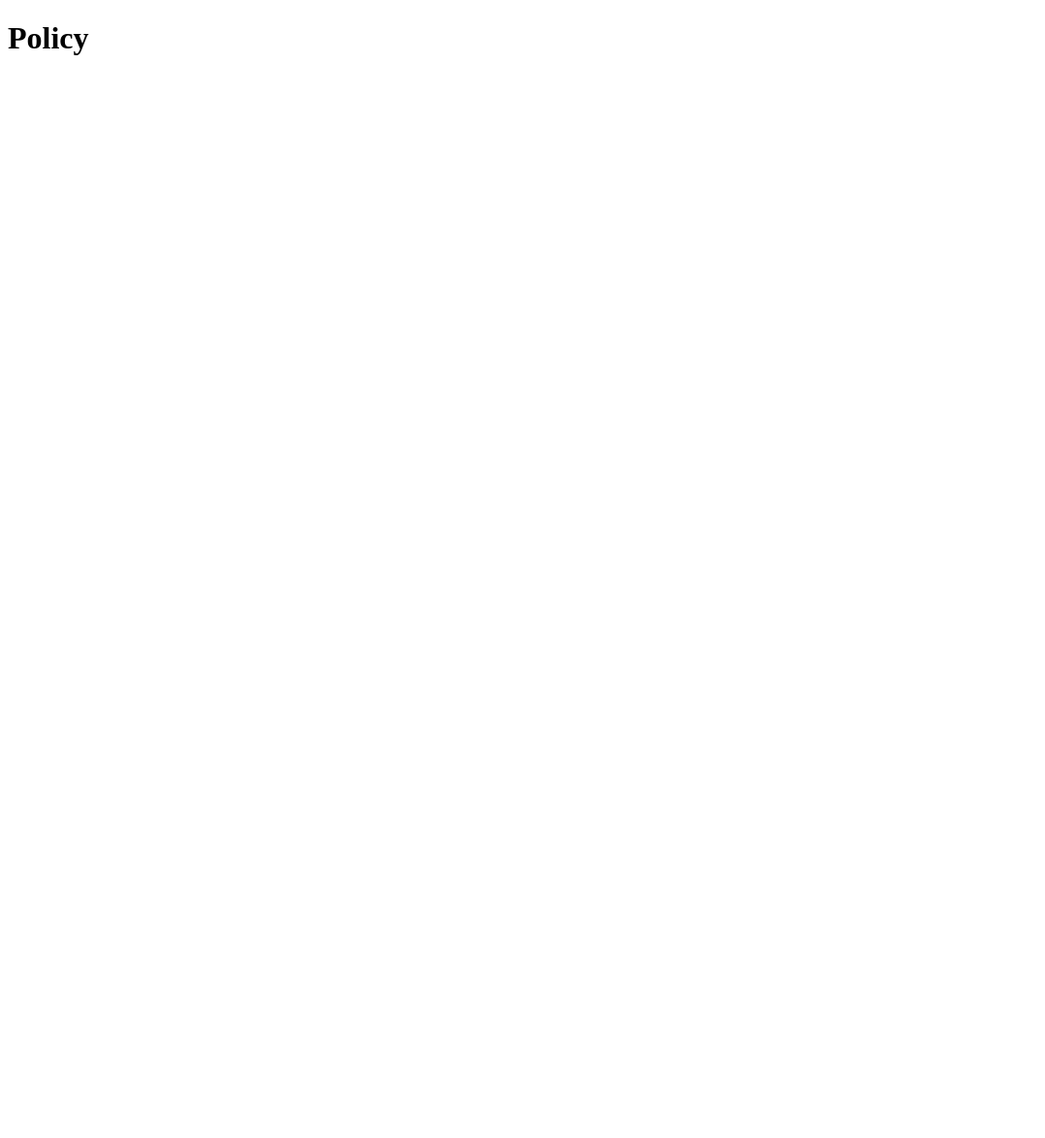
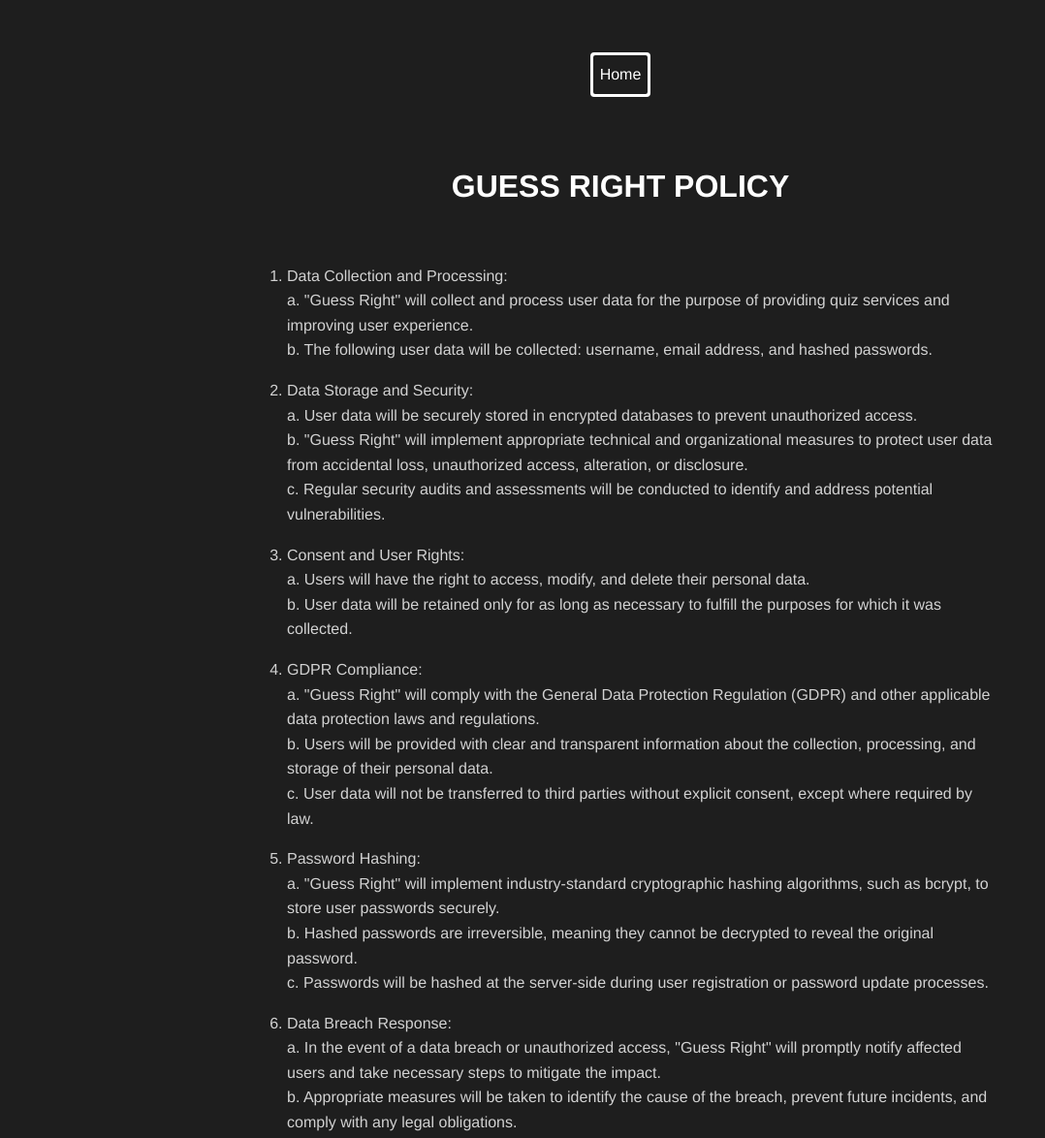
Before and after one commit to danielkert-dev/School-Project-2023, a plain HTML site: page frontend/static/policy.html in a window 1280 px wide. Shown: the whole page at 97% size, without its empty margins (0-1078 px from the left). Before the commit the page ends 800 px from the top, so only its background shows below. Drawn offline with nearby package versions, Linux system fonts and the light colour scheme.

Commit message:
commit may 21 18:31

```diff
--- a/frontend/create/quiz.create.js
+++ b/frontend/create/quiz.create.js
@@ -26,7 +26,6 @@
 
     <div class="create-button-container">
     <button class="back-button">Home</button>
-    <button class="create-tutorial">Tutorial</button>
     <button class="create-button">Create Quiz</button>
     </div>
 
@@ -51,10 +50,6 @@
     </div>
     </div>
   `;
-
-  document.querySelector(".create-tutorial").addEventListener("click", () => {
-    location.href = "./static/create.tutorial.html";
-  })
 
   document.querySelector(".add-question-button").addEventListener("click", () => {
       questionBoxAdd();
--- a/frontend/panel/panel.js
+++ b/frontend/panel/panel.js
@@ -20,16 +20,12 @@
 
     <div class="panel-control-buttons">
     <button class="back-button">Home</button>
-    <button class="panel-tutorial">Tutorial</button>
     </div>
 
     <div class="panel-items"></div>
     </div>
     `;
 
-        document.querySelector(".panel-tutorial").addEventListener("click", () => {
-            location.href = "./static/control.tutorial.html";
-        })
 
         document.querySelector(".back-button").addEventListener("click", () => {
             transition();
--- a/frontend/static/policy.html
+++ b/frontend/static/policy.html
@@ -1,14 +1,114 @@
-<!DOCTYPE html>
-<html lang="en">
-<head>
-    <meta charset="UTF-8">
-    <meta http-equiv="X-UA-Compatible" content="IE=edge">
-    <meta name="viewport" content="width=device-width, initial-scale=1.0">
-    <title>Document</title>
-</head>
-<body>
+<!DOCTYPE html><html><head>
+      <title>policy</title>
+      <meta charset="utf-8">
+      <meta name="viewport" content="width=device-width, initial-scale=1.0">
 
-    <h1>Policy</h1>
+      <link rel="stylesheet" href="file:///c:\Users\Daniel Kertsmik\.vscode\extensions\shd101wyy.markdown-preview-enhanced-0.6.8\node_modules\@shd101wyy\mume\dependencies\katex\katex.min.css">
 
-</body>
-</html>
+    </head>
+    <body for="html-export">
+      <div class="mume markdown-preview  ">
+      <style>
+
+html body{font-family:"Helvetica Neue",Helvetica,"Segoe UI",Arial,freesans,sans-serif;
+font-size:16px;
+line-height:1.6;
+overflow:initial;
+box-sizing:border-box;
+word-wrap:break-word}
+/* Please visit the URL below for more information: */
+/*   https://shd101wyy.github.io/markdown-preview-enhanced/#/customize-css */
+
+
+* {
+ background-color: #1e1e1e;
+ color: white;
+}
+
+h1 {
+ color: white;
+}
+
+li {
+ opacity: 0.8;
+}
+
+.items {
+
+  top: 3rem;
+  width: 60vw;
+  margin-left: auto;
+  margin-right: auto;
+
+  display: flex;
+  flex-direction: column;
+  align-items: center;
+  justify-content: center;
+}
+
+a {
+    text-decoration: none;
+    color: white;
+    outline: auto;
+    padding: .5rem;
+    margin: 3rem;
+}
+
+a:visited {
+    color: white;
+}
+
+</style>
+<div class="items">
+<a href="../index.html">Home</a>
+<h1>GUESS RIGHT POLICY</h1>
+
+<ol>
+<li>
+<p>Data Collection and Processing:<br>
+a. &quot;Guess Right&quot; will collect and process user data for the purpose of providing quiz services and improving user experience.<br>
+b. The following user data will be collected: username, email address, and hashed passwords.</p>
+</li>
+<li>
+<p>Data Storage and Security:<br>
+a. User data will be securely stored in encrypted databases to prevent unauthorized access.<br>
+b. &quot;Guess Right&quot; will implement appropriate technical and organizational measures to protect user data from accidental loss, unauthorized access, alteration, or disclosure.<br>
+c. Regular security audits and assessments will be conducted to identify and address potential vulnerabilities.</p>
+</li>
+<li>
+<p>Consent and User Rights:<br>
+a. Users will have the right to access, modify, and delete their personal data.<br>
+b. User data will be retained only for as long as necessary to fulfill the purposes for which it was collected.</p>
+</li>
+<li>
+<p>GDPR Compliance:<br>
+a. &quot;Guess Right&quot; will comply with the General Data Protection Regulation (GDPR) and other applicable data protection laws and regulations.<br>
+b. Users will be provided with clear and transparent information about the collection, processing, and storage of their personal data.<br>
+c. User data will not be transferred to third parties without explicit consent, except where required by law.</p>
+</li>
+<li>
+<p>Password Hashing:<br>
+a. &quot;Guess Right&quot; will implement industry-standard cryptographic hashing algorithms, such as bcrypt, to store user passwords securely.<br>
+b. Hashed passwords are irreversible, meaning they cannot be decrypted to reveal the original password.<br>
+c. Passwords will be hashed at the server-side during user registration or password update processes.</p>
+</li>
+<li>
+<p>Data Breach Response:<br>
+a. In the event of a data breach or unauthorized access, &quot;Guess Right&quot; will promptly notify affected users and take necessary steps to mitigate the impact.<br>
+b. Appropriate measures will be taken to identify the cause of the breach, prevent future incidents, and comply with any legal obligations.</p>
+</li>
+</ol>
+
+      </div>
+
+
+
+
+    </div>
+
+
+
+
+
+
+    </body></html>
```
Also changed, not shown: frontend/static/control.tutorial.html (deleted, +0 -13 lines), frontend/static/create.tutorial.html (deleted, +0 -12 lines), frontend/static/markdown/policy.md (added, +45 -0 lines), frontend/static/quiz.tutorial.html (deleted), 1 other file.
